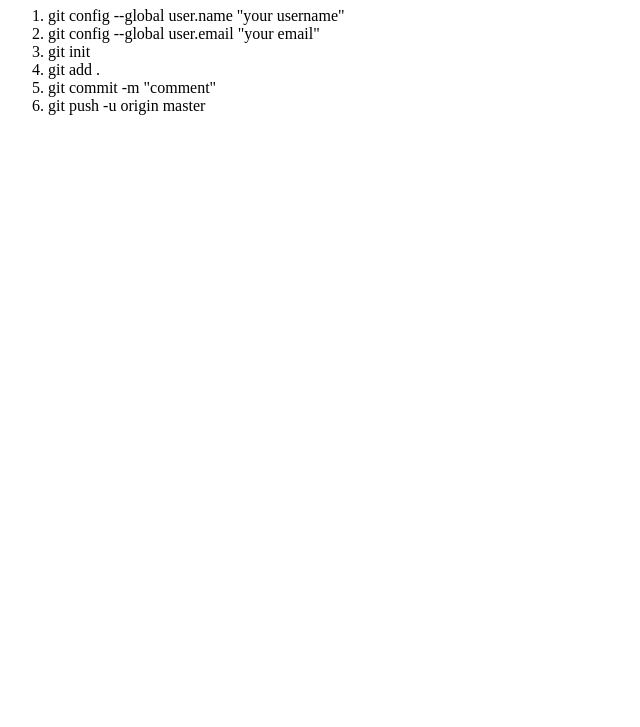
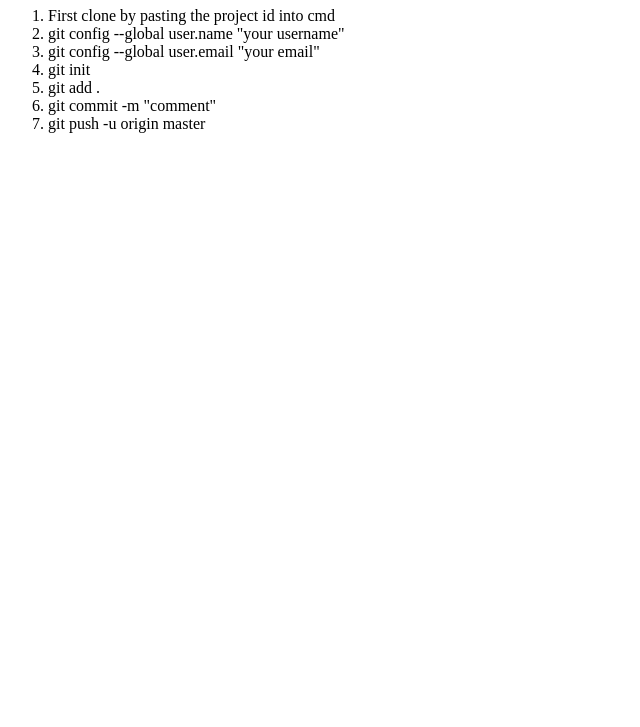
Before and after one commit to hamzaaslam12/GITHUB-COMMANDS, a plain HTML site: page index.html in a window 1280 px wide. Shown: the part 73-800 px from the top of the page, without its empty margins (0-640 px from the left). Drawn offline with Linux system fonts and the light colour scheme.

Commit message:
Update index.html

```diff
--- a/index.html
+++ b/index.html
@@ -9,6 +9,7 @@
 <body>
           <h1>COMMANDS OF GITHUB</h1>
           <ol>
+                    <li>First clone by pasting the project id into cmd</li>
                     <li>git config --global user.name "your username"</li>
                     <li>git config --global user.email "your email"</li>
                     <li>git init</li>
```
